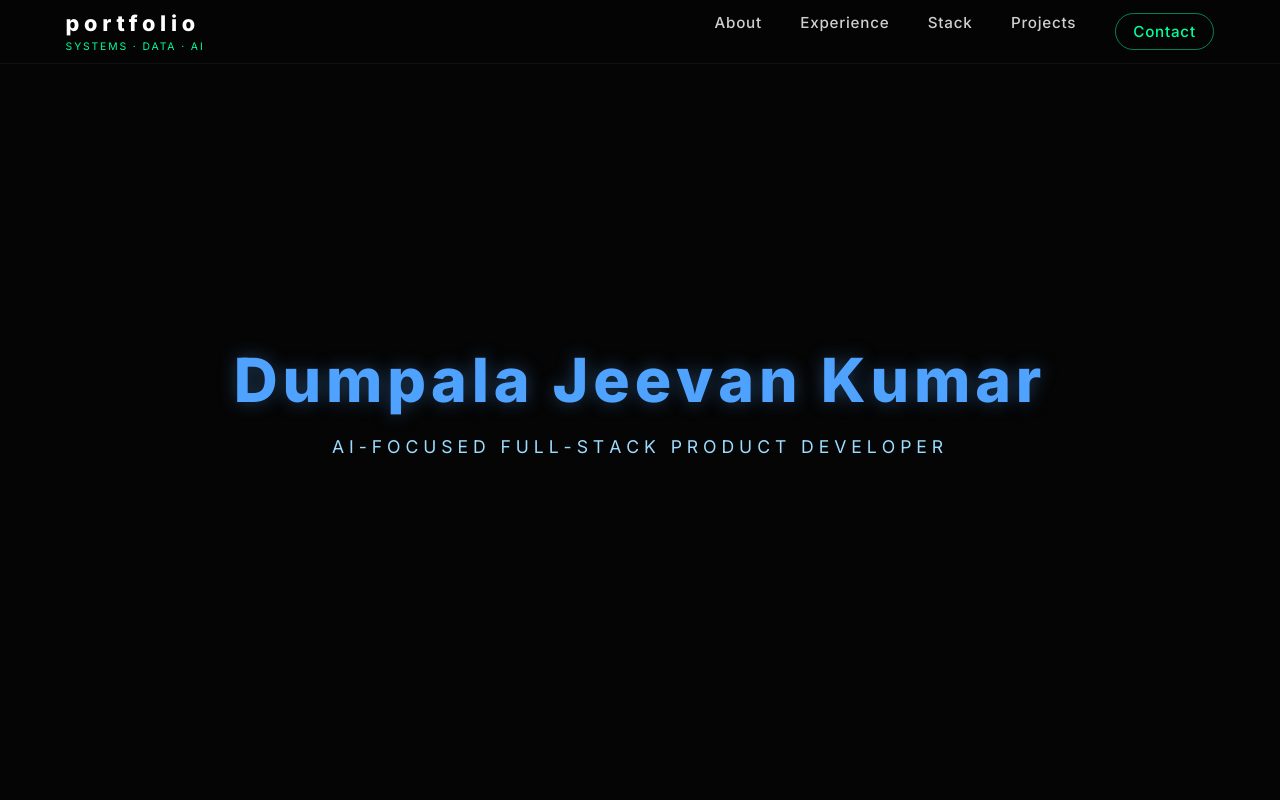
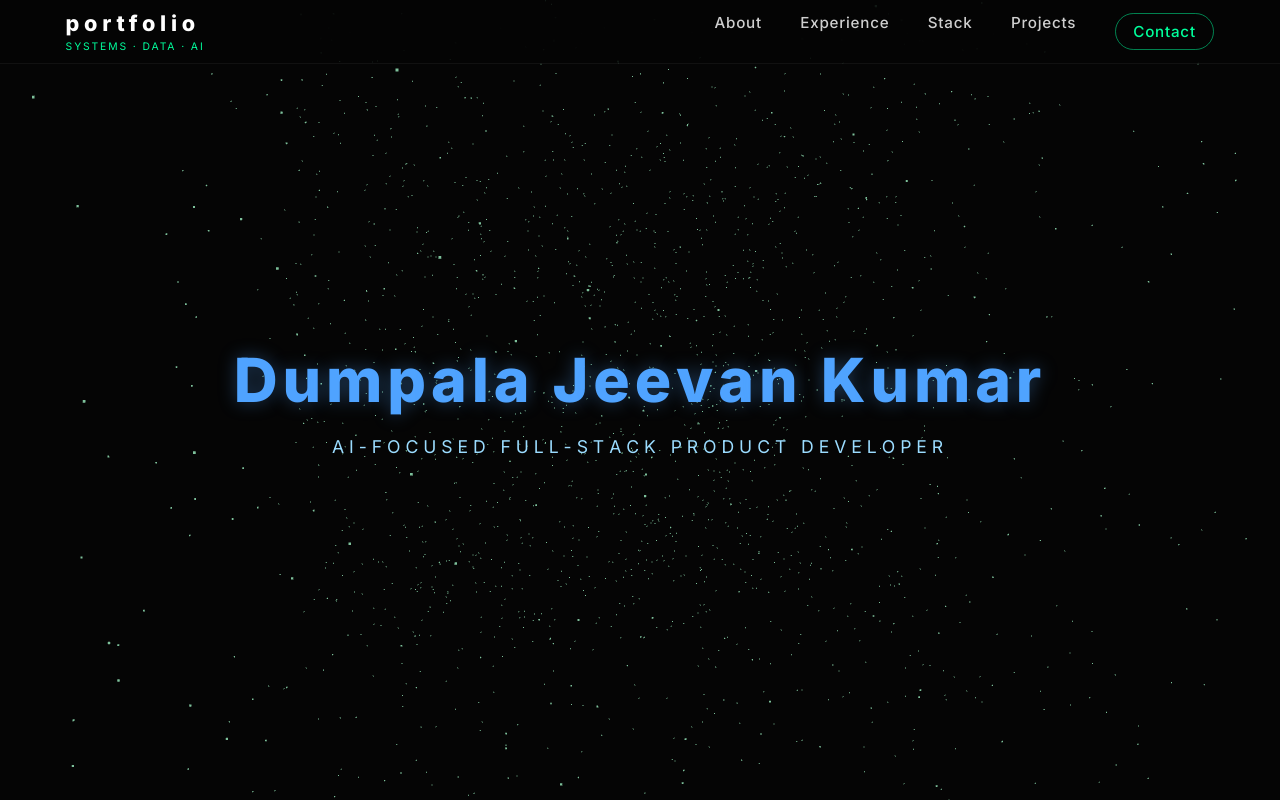
Before and after one commit to dumpalajeevankumar1/Portfolio, a React (Vite) app: page / in a window 1280 px wide. Shown: the top 800 px of the page. Built offline with nearby package versions, Linux system fonts and the light colour scheme.

Commit message:
Update index.css

```diff
--- a/src/index.css
+++ b/src/index.css
@@ -34,7 +34,7 @@ html, body {
 .matrix-bg-container {
   position: fixed;
   top: 0; left: 0; width: 100vw; height: 100vh;
-  z-index: -1;
+  z-index: 0;
   pointer-events: none;
 }
 
@@ -83,6 +83,8 @@ html, body {
   max-width: 1100px;
   margin: 0 auto;
   padding: clamp(5rem, 10vh, 7rem) clamp(1.5rem, 4vw, 3rem);
+  position: relative; /* ADD THIS */
+  z-index: 1;
 }
 
 .content-section h2 {
@@ -94,7 +96,7 @@ html, body {
 }
 
 /* ================= HERO ================= */
-.matrix-hero { min-height: 100vh; display: flex; align-items: center; justify-content: center; text-align: center; }
+.matrix-hero { min-height: 100vh; display: flex; align-items: center; justify-content: center; text-align: center; position: relative; z-index: 1; }
 .matrix-content { position: relative; z-index: 1; }
 .generated-name { font-size: 3.8rem; font-weight: 800; letter-spacing: 0.08em; color: var(--accent-blue); text-shadow: 0 0 18px rgba(79, 163, 255, 0.35); }
 .generated-subtitle { margin-top: 1.2rem; font-size: 1.1rem; letter-spacing: 0.28em; color: #9bdcff; text-transform: uppercase; }
```
